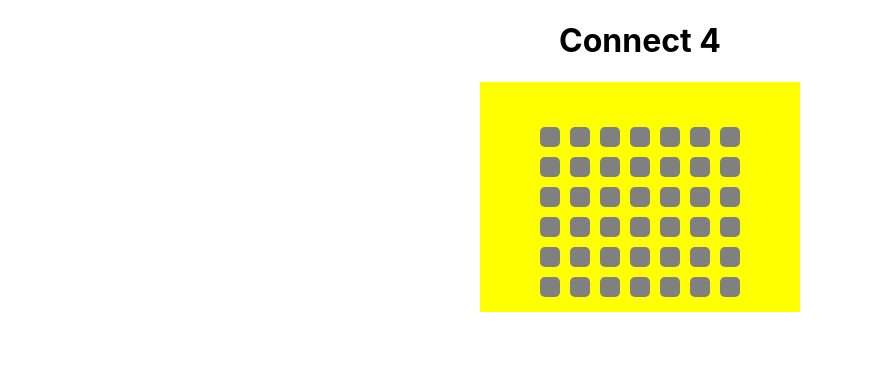
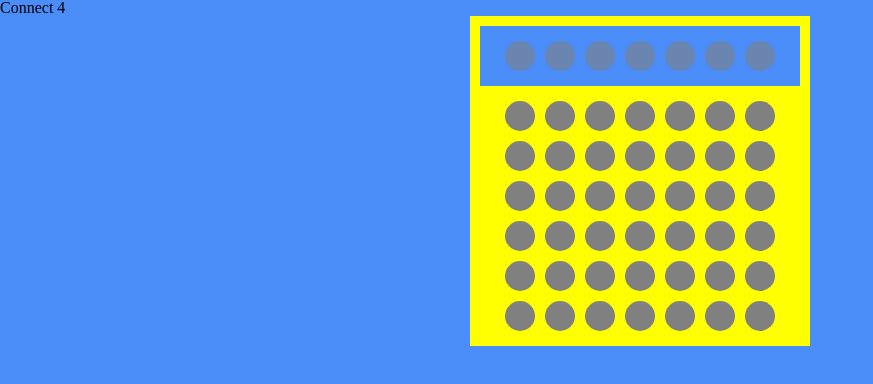
Before and after one commit to BrandonHarrison01/connect-four, a React (Create React App) app: page /local-pvp in a window 1280 px wide. Shown: the top 384 px of the page, without its empty margins (0-873 px from the left). Built offline with nearby package versions, Linux system fonts and the light colour scheme.

Commit message:
restyling game board moved components

```diff
--- a/src/App.css
+++ /dev/null
@@ -1,38 +0,0 @@
-.App {
-  text-align: center;
-}
-
-.App-logo {
-  height: 40vmin;
-  pointer-events: none;
-}
-
-@media (prefers-reduced-motion: no-preference) {
-  .App-logo {
-    animation: App-logo-spin infinite 20s linear;
-  }
-}
-
-.App-header {
-  background-color: #282c34;
-  min-height: 100vh;
-  display: flex;
-  flex-direction: column;
-  align-items: center;
-  justify-content: center;
-  font-size: calc(10px + 2vmin);
-  color: white;
-}
-
-.App-link {
-  color: #61dafb;
-}
-
-@keyframes App-logo-spin {
-  from {
-    transform: rotate(0deg);
-  }
-  to {
-    transform: rotate(360deg);
-  }
-}
--- a/src/App.js
+++ b/src/App.js
@@ -2,16 +2,14 @@
 import { Route } from 'react-router-dom'
 
 import Menu from './components/menu'
-import Columns from './components/columns';
-
-import './App.css';
+import PvpBoard from './components/pvp-board';
 
 function App() {
   return (
     <div className="App">
       <h1>Connect 4</h1>
       <Route exact path='/' component={Menu} />
-      <Route path='/local-pvp' component={Columns} />
+      <Route path='/local-pvp' component={PvpBoard} />
     </div>
   );
 }
--- a/src/components/columns.jsx
+++ b/src/components/pvp-board.jsx
@@ -1,7 +1,7 @@
 import React, { useState, useEffect } from "react";
-import "../columns.scss";
+import "../pvp-board.scss";
 
-function Columns() {
+function PvpBoard() {
   let [board, setBoard] = useState([
     [0, 0, 0, 0, 0, 0, 0],
     [0, 0, 0, 0, 0, 0, 0],
@@ -17,16 +17,6 @@
   useEffect(() => {
     // check for 4 connecting pieces
     // runs after every turn
-
-    // start at board[5][0]
-      // iterate horizontally left to right then vertically bottom to top
-      //(nested for loop outer representing y axis starting at 5 and decrementing. Inner representing x 0 to 6)
-        // if > 0
-          // if [y][x] === [y - 1][x - 1]
-          // if [y][x] === [y][x - 1]
-          // if [y][x] === [y + 1][x + 1]
-          // if [y][x] === [y - 1][x]
-            // 1 and 2 more places in that direction are equal player wins
 
     for(let y = 5; y >= 0; y--){
       for(let x = 0; x < 7; x++){
@@ -99,15 +89,16 @@
       <div className='game-controls'>
         {board[0].map((val, index) => (
           <p
+            key={index}
             className={player === 1 ? 'display-hidden one' : 'display-hidden two'}
             onClick={() => addPiece(index, player)}
           />
         ))}
       </div>
       {board.map((row, index) => (
-        <div className='row'>
-          {board[index].map((piece) => (
-            <p className={piece === 0 ? "empty" : piece === 1 ? "p1" : "p2"} />
+        <div key={index} className='row'>
+          {board[index].map((piece, i) => (
+            <p key={i} className={piece === 0 ? "empty" : piece === 1 ? "p1" : "p2"} />
           ))}
         </div>
       ))}
@@ -117,4 +108,4 @@
   );
 }
 
-export default Columns;
+export default PvpBoard;
--- a/src/index.css
+++ b/src/index.css
@@ -1,13 +1,49 @@
+/* http://meyerweb.com/eric/tools/css/reset/
+   v2.0 | 20110126
+   License: none (public domain)
+*/
+
+html, body, div, span, applet, object, iframe,
+h1, h2, h3, h4, h5, h6, p, blockquote, pre,
+a, abbr, acronym, address, big, cite, code,
+del, dfn, em, img, ins, kbd, q, s, samp,
+small, strike, strong, sub, sup, tt, var,
+b, u, i, center,
+dl, dt, dd, ol, ul, li,
+fieldset, form, label, legend,
+table, caption, tbody, tfoot, thead, tr, th, td,
+article, aside, canvas, details, embed,
+figure, figcaption, footer, header, hgroup,
+menu, nav, output, ruby, section, summary,
+time, mark, audio, video {
+	margin: 0;
+	padding: 0;
+	border: 0;
+	font-size: 100%;
+	font: inherit;
+	vertical-align: baseline;
+}
+/* HTML5 display-role reset for older browsers */
+article, aside, details, figcaption, figure,
+footer, header, hgroup, menu, nav, section {
+	display: block;
+}
 body {
-  margin: 0;
-  font-family: -apple-system, BlinkMacSystemFont, 'Segoe UI', 'Roboto', 'Oxygen',
-    'Ubuntu', 'Cantarell', 'Fira Sans', 'Droid Sans', 'Helvetica Neue',
-    sans-serif;
-  -webkit-font-smoothing: antialiased;
-  -moz-osx-font-smoothing: grayscale;
+	line-height: 1;
+	background-color: rgb(74, 141, 248);
 }
-
-code {
-  font-family: source-code-pro, Menlo, Monaco, Consolas, 'Courier New',
-    monospace;
+ol, ul {
+	list-style: none;
 }
+blockquote, q {
+	quotes: none;
+}
+blockquote:before, blockquote:after,
+q:before, q:after {
+	content: '';
+	content: none;
+}
+table {
+	border-collapse: collapse;
+	border-spacing: 0;
+}
--- a/src/columns.scss
+++ b/src/pvp-board.scss
@@ -5,14 +5,17 @@
 .game-controls{
     display: flex;
     justify-content: center;
+    background-color: rgb(74, 141, 248);
+    padding: 10px 0;
+    margin-bottom: 10px;
 
     .display-hidden {
-        height: 20px;
-        width: 20px;
+        height: 30px;
+        width: 30px;
         padding: 0;
         margin: 5px;
-        border-radius: 5px;
-
+        border-radius: 15px;
+        background-color: rgba(128, 128, 128, 0.596);
     }
 
     .one:hover {
@@ -28,36 +31,35 @@
     margin: 0 auto;
     background-color: yellow;
     padding: 10px;
-    width: 300px;
+    width: 320px;
 }
 
 .row {
     text-align: center;
-    // border: 1px solid blue;
     display: flex;
     justify-content: center;
 }
 
 .empty {
-    height: 20px;
-    width: 20px;
+    height: 30px;
+    width: 30px;
     background-color: gray;
     margin: 5px;
-    border-radius: 5px;
+    border-radius: 15px;
 }
 
 .p1 {
-    height: 20px;
-    width: 20px;
+    height: 30px;
+    width: 30px;
     margin: 5px;
     background-color: black;
-    border-radius: 5px;
+    border-radius: 15px;
 }
 
 .p2 {
-    height: 20px;
-    width: 20px;
+    height: 30px;
+    width: 30px;
     margin: 5px;
     background-color: red;
-    border-radius: 5px;
+    border-radius: 15px;
 }
```
Also changed, not shown: src/logic.js (deleted, +0 -9 lines).
